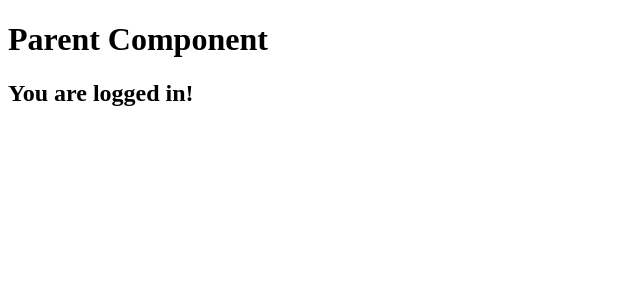
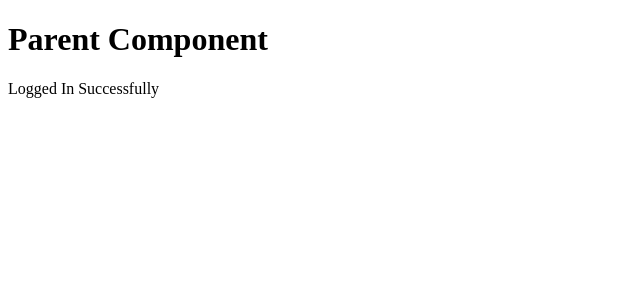
Before and after one commit to acciojob/lift-state-up-5-Naruto-Live, a React app: page / in a window 1280 px wide. Both pictures are taken after typing "Sample", "Sample123" into the empty fields and a click on the button "Login". Shown: the top 300 px of the page, without its empty margins (0-640 px from the left). Built offline with nearby package versions, Linux system fonts and the light colour scheme.

Commit message:
again modify login.js

```diff
--- a/src/components/Login.js
+++ b/src/components/Login.js
@@ -7,7 +7,7 @@ const Login = ({ isLoggedIn , setIsLoggedIn }) => {
   };
 
   if(isLoggedIn) {
-    return <h2>You are logged in!</h2>;
+    return <p>Logged In Successfully</p>;
   }
 
   return (
```
